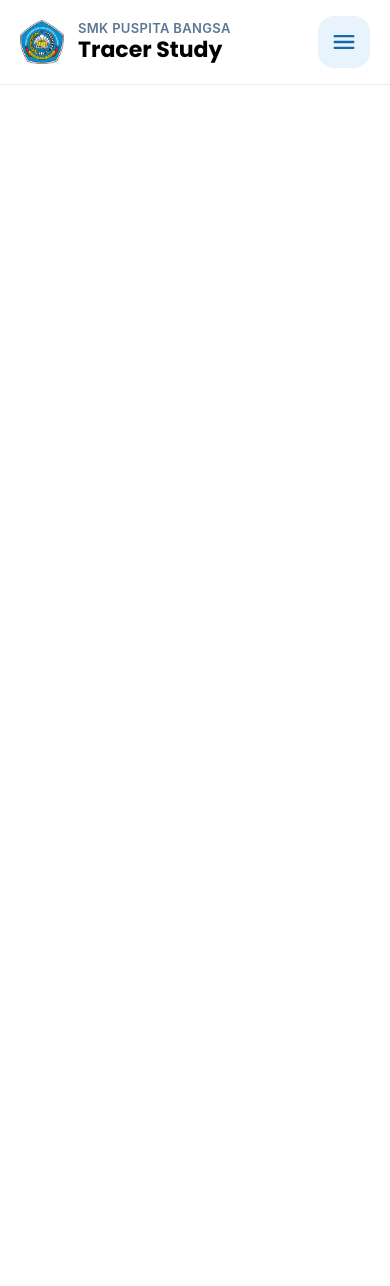
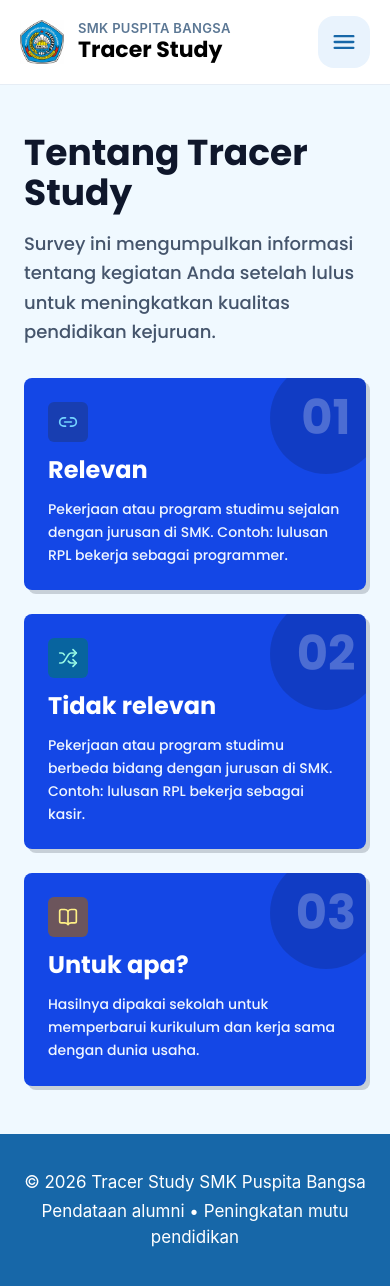
Before and after one commit to Agunnnnn/PROJECT_PKM, a React (Vite) app in the folder client/: page /tentang in a window 390 px wide. Before the commit the page ends 844 px from the top, so only its background shows below. Built offline with nearby package versions, Linux system fonts and the light colour scheme; the HTML template or start-up script is replaced by a standard one.

Commit message:
Update Footer

```diff
--- a/client/src/App.jsx
+++ b/client/src/App.jsx
@@ -1,10 +1,12 @@
 import { BrowserRouter, Routes, Route, Navigate } from "react-router-dom";
 import Navbar from "./components/Navbar";
+import Footer from "./components/Footer";
 import Beranda from "./pages/Beranda";
 import FormSurvey from "./pages/FormSurvey";
 import Login from "./pages/Login";
 import Dashboard from "./pages/admin/Dashboard";
 import DataSurvey from "./pages/admin/DataSurvey";
+import Tentang from "./pages/Tentang";
 
 // Route sederhana: kalau belum ada token, lempar ke halaman login
 function PrivateRoute({ children }) {
@@ -18,6 +20,7 @@ export default function App() {
       <Navbar />
       <Routes>
         <Route path="/" element={<Beranda />} />
+        <Route path="/tentang" element={<Tentang />} />
         <Route path="/survey" element={<FormSurvey />} />
         <Route path="/login" element={<Login />} />
         <Route
@@ -37,6 +40,7 @@ export default function App() {
           }
         />
       </Routes>
+      <Footer />
     </BrowserRouter>
   );
 }
--- /dev/null
+++ b/client/src/components/Footer.jsx
@@ -0,0 +1,10 @@
+export default function Footer() {
+  return (
+    <footer className="bg-[#1767a8] text-white">
+      <div className="mx-auto flex max-w-7xl flex-col items-center gap-1 px-5 py-9 text-center text-[17px] lg:flex-row lg:justify-between lg:px-10 lg:py-12">
+        <span>© 2026 Tracer Study SMK Puspita Bangsa</span>
+        <span>Pendataan alumni • Peningkatan mutu pendidikan</span>
+      </div>
+    </footer>
+  );
+}
--- a/client/src/pages/Beranda.jsx
+++ b/client/src/pages/Beranda.jsx
@@ -126,14 +126,6 @@ export default function Beranda() {
           />
         </div>
       </main>
-
-      {/* ===== Footer ===== */}
-      <footer className="bg-[#1767a8] text-white">
-        <div className="mx-auto flex max-w-7xl flex-col items-center gap-1 px-5 py-9 text-center text-[17px] lg:flex-row lg:justify-between lg:px-10 lg:py-12">
-          <span>© 2026 Tracer Study SMK Puspita Bangsa</span>
-          <span>Pendataan alumni • Peningkatan mutu pendidikan</span>
-        </div>
-      </footer>
     </div>
   );
 }
--- a/client/src/pages/tentang.jsx
+++ b/client/src/pages/Tentang.jsx
@@ -67,14 +67,6 @@ export default function TentangTracerStudy() {
                     </div>
                 </div>
             </main>
-
-            {/* Footer */}
-            <footer className="bg-blue-700 text-white">
-                <div className="mx-auto flex max-w-6xl flex-col items-center justify-between gap-2 px-6 py-5 text-xs sm:flex-row">
-                    <p>© 2026 Tracer Study SMK Puspita Bangsa</p>
-                    <p>Pendataan alumni • Peningkatan mutu pendidikan</p>
-                </div>
-            </footer>
         </div>
     );
 }
```
